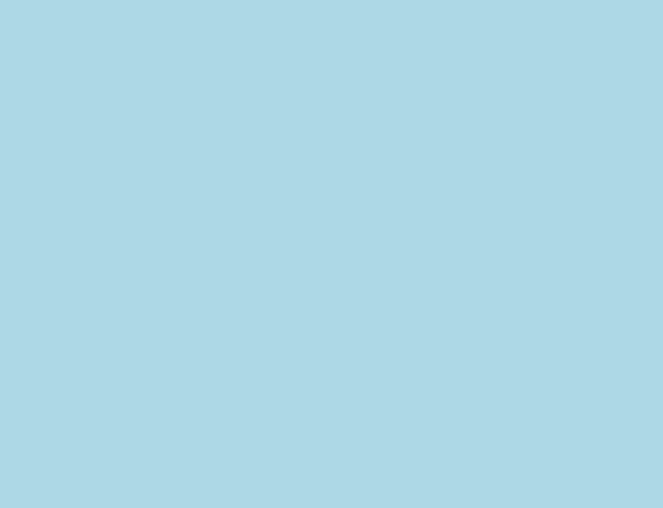
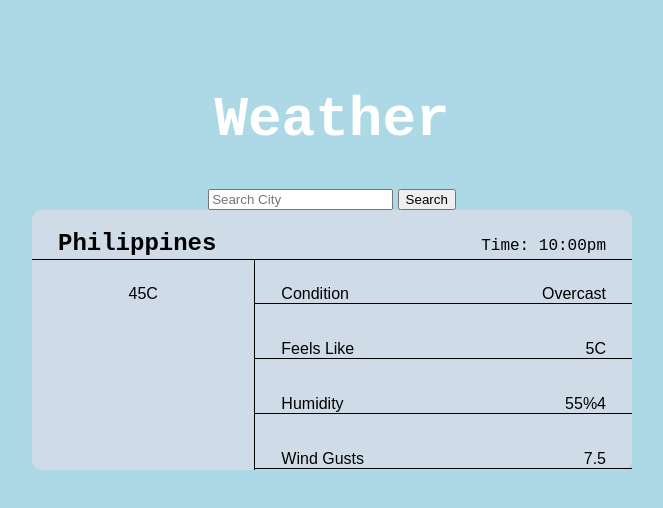
Before and after one commit to Russel-domingo/Weather-app, a website built with webpack: page src/index.html in a window 1280 px wide. Shown: the whole page, without its empty margins (308-971 px from the left). Built offline with nearby package versions, Linux system fonts and the light colour scheme.

Commit message:
Finish styling the weather card

```diff
--- a/src/index.html
+++ b/src/index.html
@@ -7,7 +7,43 @@
     <link rel="stylesheet" href="style.css">
 </head>
 <body>
-    <H1></H1>
+    <div class="main">
+        <h1>Weather</h1>
+        <form action="" id="seach-form">
+            <input type="text" id="search-input" placeholder="Search City">
+            <button type="submit" id="search-button">Search</button>
+        </form>
+
+        <div class="container">
+            <div class="card-header">
+                <h2>Philippines</h2>
+                <p>Time: 10:00pm</p>
+            </div>
+            <div class="card-left">
+                <i id="weather-icon"></i>
+                <div id="current-temp">45C</div>
+            </div>
+            <div class="card-right">
+                <div class="weather-details">
+                    <span>Condition</span>
+                    <span id="condition">Overcast</span>
+                </div>
+                <div class="weather-details">
+                    <span>Feels Like</span>
+                    <span id="feels-like">5C</span>
+                </div>
+                <div class="weather-details">
+                    <span>Humidity</span>
+                    <span id="humidity">55%4</span>
+                </div>
+                <div class="weather-details">
+                    <span>Wind Gusts</span>
+                    <span id="wind-gusts">7.5</span>
+                </div>
+            </div>
+        </div>
+    </div>
+
     <script src="main.js"></script>
 </body>
 </html>
--- a/src/style.css
+++ b/src/style.css
@@ -1,4 +1,71 @@
 body {
     font-family: Arial, sans-serif;
     background: lightblue;
+    text-align: center;
+    align-items: center;
 }
+
+.main {
+    display: flex;
+    flex-direction: column;
+    align-items: center;
+    margin-top: 50px;
+}
+
+h1{
+    color: white;
+    font-family: 'Courier New', Courier, monospace;
+    font-size: 56px;
+}
+
+#search-form {
+    display: flex;
+    align-content: space-evenly;
+}
+
+.container {
+    display: grid;
+    grid-template-columns: 25px, 1fr;
+    grid-template-rows:50px 1fr;
+    width: 600px;
+    height: 260px;
+    background-color: rgb(207, 220, 232);
+    border-radius: 10px;
+}
+
+.card-header {
+    font-family: 'Courier New', Courier, monospace;
+    display: flex;
+    justify-content: space-between;
+    align-items: baseline;
+    grid-column-start: 1;
+    grid-column-end: 3;
+    padding-left: 26px;
+    padding-right: 26px;
+    border-bottom: solid black 1px;
+}
+
+.card-left {
+    grid-row-start: 2;
+    grid-row-end: 6;
+    padding-top: 25px;
+    border-right: solid black 1px;
+}
+
+.card-right {
+    display: flex;
+    flex-direction: column;
+    row-gap: 36px;
+    grid-row-start: 2;
+    grid-row-end: -1;
+    padding-top: 25px;
+}
+
+.weather-details {
+    display: flex;
+    justify-content: space-between;
+    align-items: baseline;
+    border-bottom: solid black 1px;
+    padding-left: 26px;
+    padding-right: 26px;
+}
```
